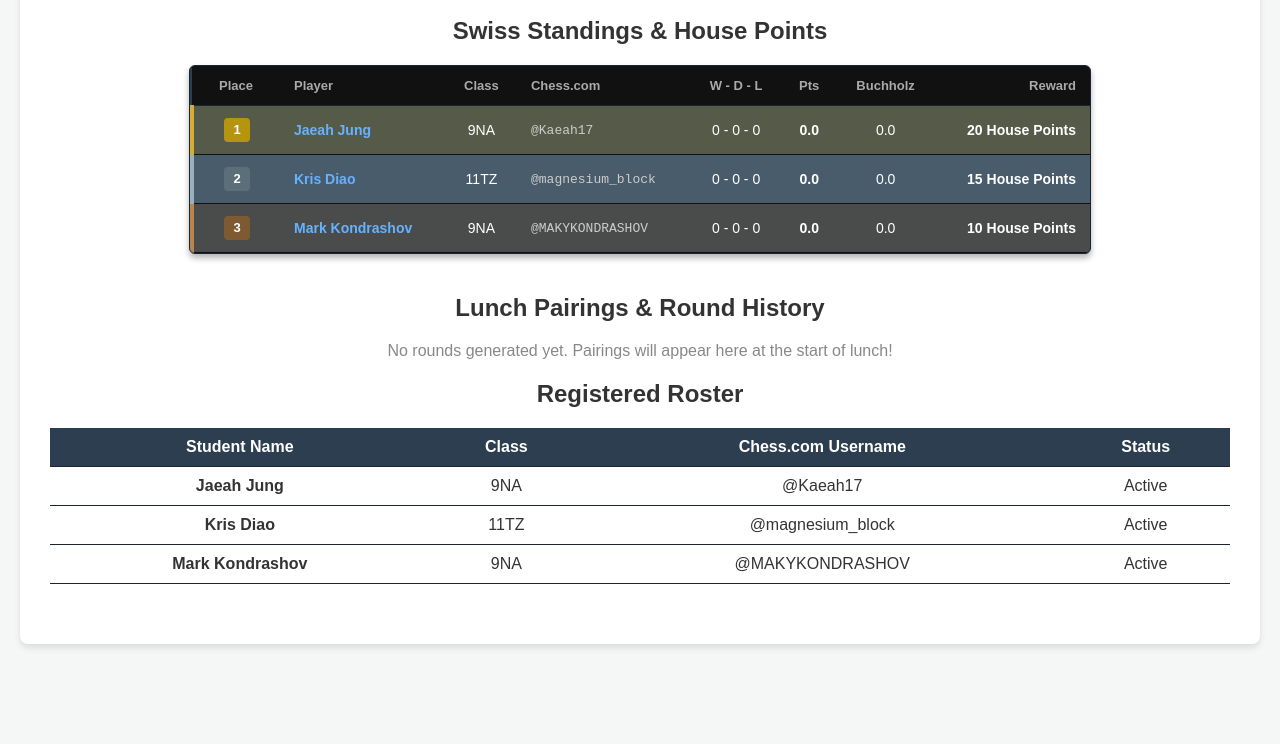
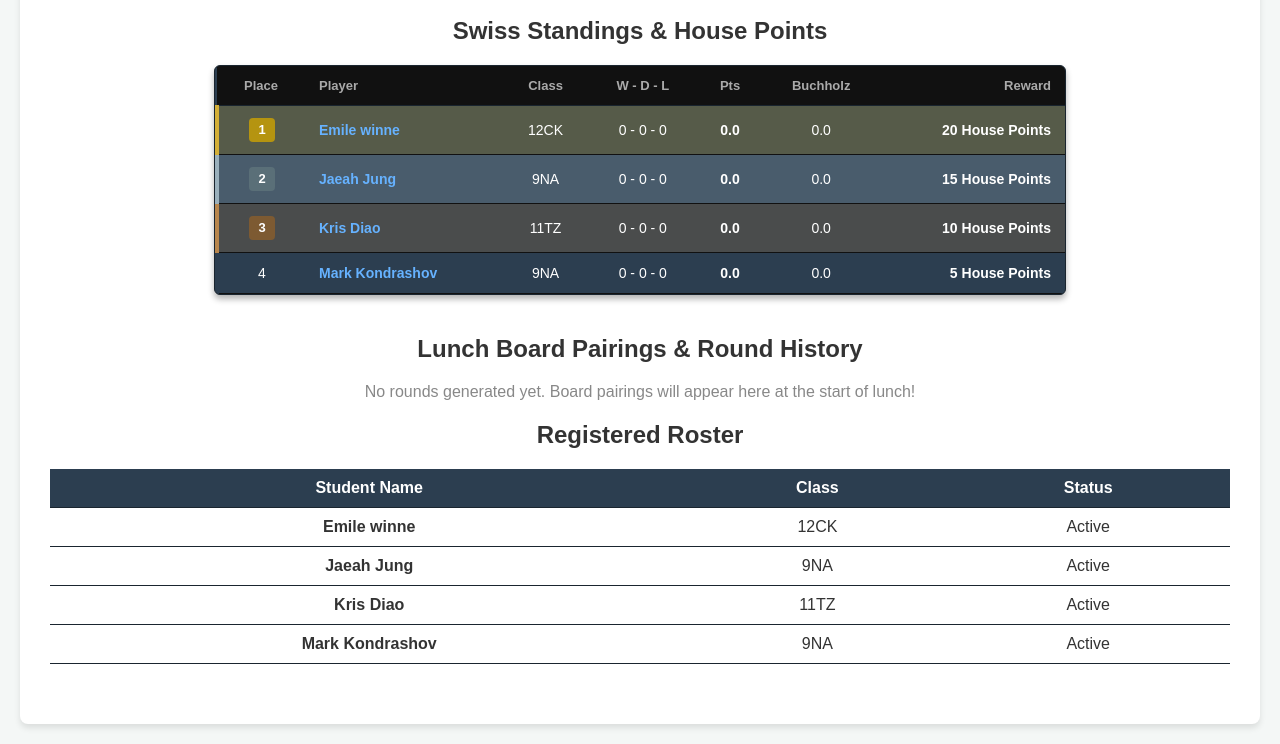
Before and after one commit to MrAtkin/BSN_Chess, a plain HTML site: page index.html in a window 1280 px wide. Shown: the part 110-854 px from the top of the page. Before the commit the page ends 800 px from the top, so only its background shows below. Drawn offline with Linux system fonts and the light colour scheme.

Commit message:
Update Chess Swiss standings and pairings

```diff
--- a/index.html
+++ b/index.html
@@ -40,7 +40,7 @@
         .season-view.active { display: block; }
 
         /* LIQUIPEDIA-STYLE STANDINGS & HOUSE POINTS */
-        .lp-standings-wrapper { max-width: 900px; margin: 0 auto 40px auto; background: var(--match-bg); border: 1px solid var(--match-border); border-radius: 6px; overflow: hidden; box-shadow: 0 4px 6px rgba(0,0,0,0.3); color: white; }
+        .lp-standings-wrapper { max-width: 850px; margin: 0 auto 40px auto; background: var(--match-bg); border: 1px solid var(--match-border); border-radius: 6px; overflow: hidden; box-shadow: 0 4px 6px rgba(0,0,0,0.3); color: white; }
         .lp-table { width: 100%; border-collapse: collapse; margin-bottom: 0; }
         .lp-table th { background: #111; color: #aaa; font-size: 13px; font-weight: bold; padding: 12px 14px; border-bottom: 1px solid var(--match-border); text-align: left; }
         .lp-table th.col-center, .lp-table td.col-center { text-align: center; }
@@ -61,14 +61,13 @@
         .badge-ghost { background: #444; font-size: 10px; padding: 2px 6px; border-radius: 4px; }
 
         .lp-player-name { color: #66b2ff; font-weight: bold; }
-        .lp-username { color: #ccc; font-family: monospace; font-size: 13px; }
 
         .lp-toggle-bar { background: #111; text-align: center; padding: 10px; color: #66b2ff; font-weight: bold; font-size: 13px; cursor: pointer; user-select: none; }
         .lp-toggle-bar:hover { background: #1c1c1c; }
 
         /* SWISS ROUNDS & MATCH CARDS */
         .rounds-container { display: flex; gap: 20px; overflow-x: auto; padding-bottom: 20px; margin-bottom: 40px; }
-        .round-column { display: flex; flex-direction: column; gap: 15px; min-width: 300px; flex: 1; }
+        .round-column { display: flex; flex-direction: column; gap: 15px; min-width: 280px; flex: 1; }
         .round-column h3 { text-align: center; font-size: 15px; color: #888; text-transform: uppercase; margin: 0 0 5px 0; }
 
         .match-card { background: var(--match-bg); border: 1px solid var(--match-border); border-radius: 6px; overflow: hidden; color: white; box-shadow: 0 4px 6px rgba(0,0,0,0.3); }
@@ -82,7 +81,6 @@
         .player-row.draw { background-color: var(--draw-bg); }
 
         .piece-icon { display: inline-block; width: 18px; text-align: center; margin-right: 6px; font-size: 15px; }
-        .handle-sub { color: #bbb; font-size: 12px; font-family: monospace; margin-left: 6px; }
         .score-pill { background: var(--score-bg); padding: 2px 8px; border-radius: 4px; font-family: monospace; font-size: 13px; }
     </style>
     <script>
@@ -145,7 +143,7 @@
     <div class="controls">
         <div>
             <h1 style="margin: 0; text-align: left;">School Chess Swiss Tracker</h1>
-            <div class="subtitle" style="text-align: left; margin: 4px 0 0 0;">Format: 5|2 Blitz &bull; Challenge Your Assigned Opponent on Chess.com</div>
+            <div class="subtitle" style="text-align: left; margin: 4px 0 0 0;">Format: 5|2 Blitz &bull; Over-the-Board School Chess</div>
         </div>
         <div>
             <select id="seasonSelect" onchange="updateView()">
@@ -161,7 +159,6 @@
                     <th class="col-center" style="width: 60px;">Place</th>
                     <th>Player</th>
                     <th class="col-center">Class</th>
-                    <th>Chess.com</th>
                     <th class="col-center">W - D - L</th>
                     <th class="col-center">Pts</th>
                     <th class="col-center" title="Buchholz Tiebreaker (Sum of Opponents' Scores)">Buchholz</th>
@@ -172,9 +169,8 @@
 
                 <tr class="lp-row-1">
                     <td class="col-center"><span class="place-badge badge-1">1</span></td>
-                    <td><span class="lp-player-name">Jaeah Jung</span></td>
-                    <td class="col-center">9NA</td>
-                    <td><span class="lp-username">@Kaeah17</span></td>
+                    <td><span class="lp-player-name">Emile winne</span></td>
+                    <td class="col-center">12CK</td>
                     <td class="col-center">0 - 0 - 0</td>
                     <td class="col-center"><strong>0.0</strong></td>
                     <td class="col-center">0.0</td>
@@ -183,9 +179,8 @@
 
                 <tr class="lp-row-2">
                     <td class="col-center"><span class="place-badge badge-2">2</span></td>
-                    <td><span class="lp-player-name">Kris Diao</span></td>
-                    <td class="col-center">11TZ</td>
-                    <td><span class="lp-username">@magnesium_block</span></td>
+                    <td><span class="lp-player-name">Jaeah Jung</span></td>
+                    <td class="col-center">9NA</td>
                     <td class="col-center">0 - 0 - 0</td>
                     <td class="col-center"><strong>0.0</strong></td>
                     <td class="col-center">0.0</td>
@@ -194,12 +189,21 @@
 
                 <tr class="lp-row-3">
                     <td class="col-center"><span class="place-badge badge-3">3</span></td>
-                    <td><span class="lp-player-name">Mark Kondrashov</span></td>
-                    <td class="col-center">9NA</td>
-                    <td><span class="lp-username">@MAKYKONDRASHOV</span></td>
+                    <td><span class="lp-player-name">Kris Diao</span></td>
+                    <td class="col-center">11TZ</td>
                     <td class="col-center">0 - 0 - 0</td>
                     <td class="col-center"><strong>0.0</strong></td>
                     <td class="col-center">0.0</td>
                     <td class="col-pts">10 House Points</td>
                 </tr>
-            </tbody></table></div><h2>Lunch Pairings &amp; Round History</h2><p style="text-align: center; color: #888;">No rounds generated yet. Pairings will appear here at the start of lunch!</p><h2>Registered Roster</h2><table><tr><th>Student Name</th><th>Class</th><th>Chess.com Username</th><th>Status</th></tr><tr><td><strong>Jaeah Jung</strong></td><td>9NA</td><td>@Kaeah17</td><td>Active</td></tr><tr><td><strong>Kris Diao</strong></td><td>11TZ</td><td>@magnesium_block</td><td>Active</td></tr><tr><td><strong>Mark Kondrashov</strong></td><td>9NA</td><td>@MAKYKONDRASHOV</td><td>Active</td></tr></table></div></div></body></html>
+
+                <tr class="lp-row-4">
+                    <td class="col-center">4</td>
+                    <td><span class="lp-player-name">Mark Kondrashov</span></td>
+                    <td class="col-center">9NA</td>
+                    <td class="col-center">0 - 0 - 0</td>
+                    <td class="col-center"><strong>0.0</strong></td>
+                    <td class="col-center">0.0</td>
+                    <td class="col-pts">5 House Points</td>
+                </tr>
+            </tbody></table></div><h2>Lunch Board Pairings &amp; Round History</h2><p style="text-align: center; color: #888;">No rounds generated yet. Board pairings will appear here at the start of lunch!</p><h2>Registered Roster</h2><table><tr><th>Student Name</th><th>Class</th><th>Status</th></tr><tr><td><strong>Emile winne</strong></td><td>12CK</td><td>Active</td></tr><tr><td><strong>Jaeah Jung</strong></td><td>9NA</td><td>Active</td></tr><tr><td><strong>Kris Diao</strong></td><td>11TZ</td><td>Active</td></tr><tr><td><strong>Mark Kondrashov</strong></td><td>9NA</td><td>Active</td></tr></table></div></div></body></html>
```
